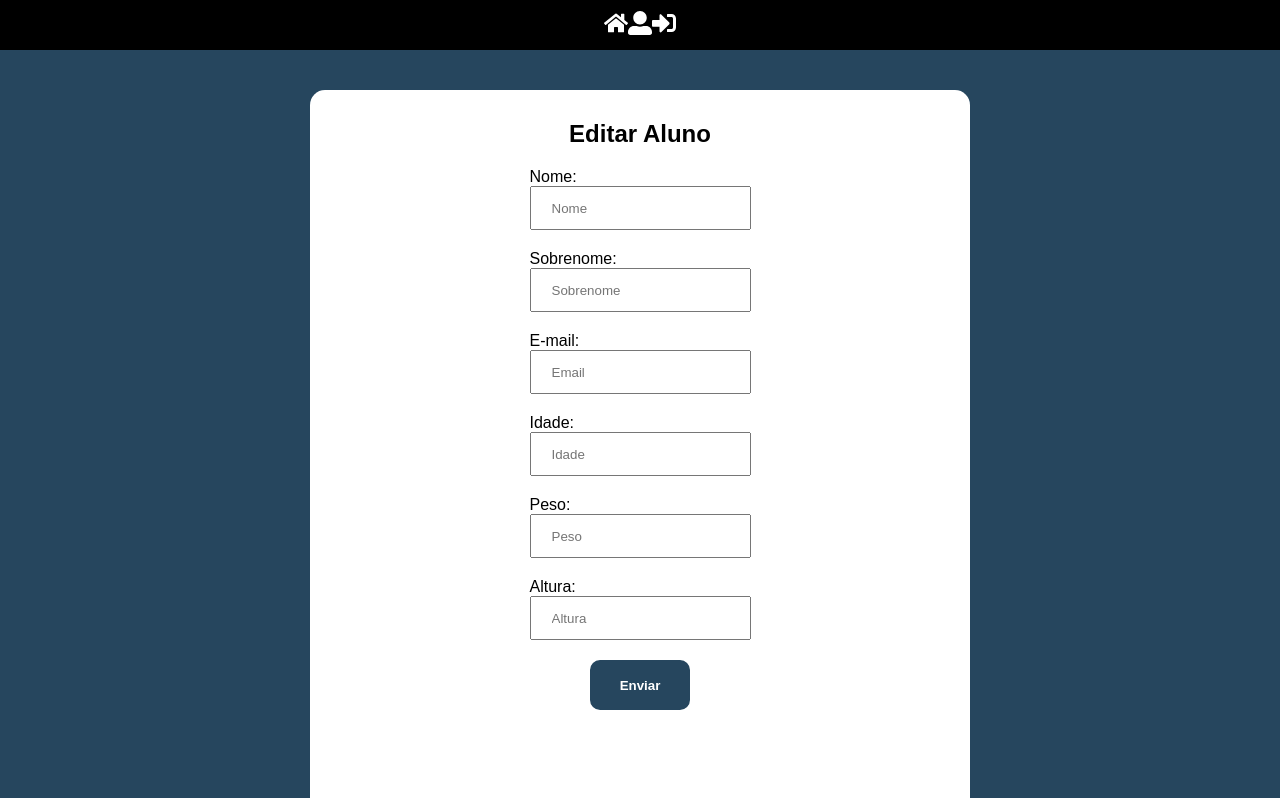
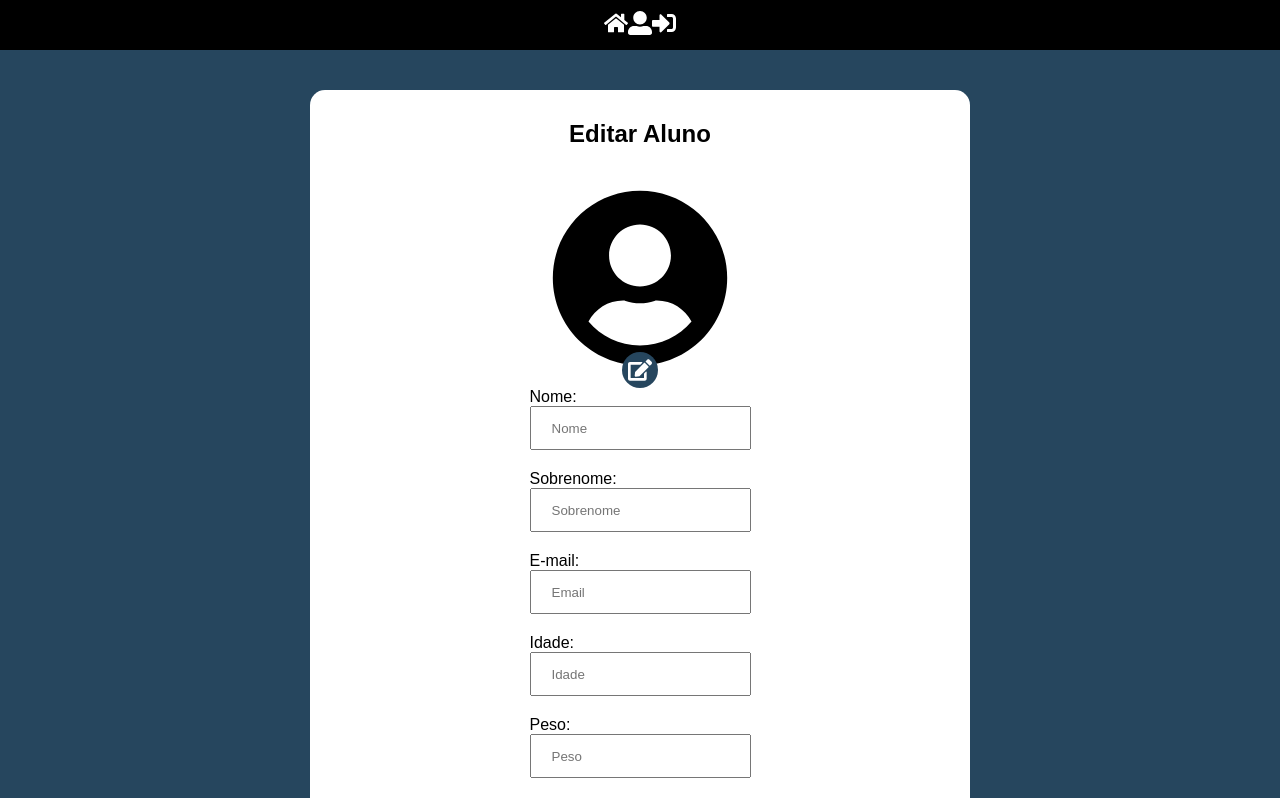
Before and after one commit to SamuelBarbosaDev/agenda_react, a React (Create React App) app: page /aluno/1/edit in a window 1280 px wide. Shown: the top 798 px of the page. Built offline with nearby package versions, Linux system fonts and the light colour scheme; no server answers.

Commit message:
feat: Editando fotos - parte 1 `Aluno`

```diff
--- a/src/components/Header/index.js
+++ b/src/components/Header/index.js
@@ -25,20 +25,20 @@ export default function Header(){
     <HeaderContent>
         <section className="header-content">
             <nav>
-                <Link to="/">
+                <a href="/">
                     <FaHome size={24}/>
-                </Link>
-                <Link to="/register">
+                </a>
+                <a href="/register">
                     <FaUserAlt size={24}/>
-                </Link>
+                </a>
                 { isLoggedIn ? (
-                    <Link onClick={handleLogout} to="/logout">
+                    <a onClick={handleLogout} href="/logout">
                         <FaPowerOff size={24}/>
-                    </Link>
+                    </a>
                 ) : (
-                    <Link to="/login">
+                    <a href="/login">
                         <FaSignInAlt size={24}/>
-                    </Link>
+                    </a>
                 )}
 
                 {isLoggedIn && <FaCircle size={24} color='#66ff33'/>}
--- a/src/pages/Aluno/index.js
+++ b/src/pages/Aluno/index.js
@@ -2,24 +2,28 @@ import React from 'react';
 import {get} from 'lodash';
 import PropTypes from 'prop-types';
 import { toast } from 'react-toastify';
-import { Title, Form } from './styled';
+import { Title, Form, ProfilePicture } from './styled';
+import { Link } from 'react-router-dom';
 import axios from '../../services/axios';
 import {useState, useEffect} from 'react';
 import { useDispatch } from 'react-redux';
 import history from '../../services/history';
 import Loading from '../../components/Loading';
 import { isEmail, isInt, isFloat } from 'validator';
+import { FaUserCircle, FaEdit } from 'react-icons/fa';
 import * as actions from '../../store/modules/auth/actions';
+
 
 export default function Aluno({ match }){
     const dispatch = useDispatch();
-    const id = get(match, 'params.id', 0);
+    const id = get(match, 'params.id', '');
     const [nome, setNome] = useState('');
     const [sobrenome, setSobrenome] = useState('');
     const [email, setEmail] = useState('');
     const [idade, setIdade] = useState('');
     const [peso, setPeso] = useState('');
     const [altura, setAltura] = useState('');
+    const [foto, setfoto] = useState('');
     const [isLoading, setIsLoading] = useState(false);
 
     useEffect(() => {
@@ -141,6 +145,17 @@ export default function Aluno({ match }){
 
             <Title>{id ? 'Editar Aluno' : 'Novo Aluno'}</Title>
 
+            {
+                id && (
+                    <ProfilePicture>
+                        {foto ? <img src={foto} alt={nome} /> : <FaUserCircle size={180} />}
+                        <a href={`/fotos/${id}`}>
+                            <FaEdit size={24} />
+                        </a>
+                    </ProfilePicture>
+                )
+            }
+
             <Form onSubmit={handleSubmit}>
                 <div>
                     <label>Nome:</label>
--- a/src/pages/Aluno/styled.js
+++ b/src/pages/Aluno/styled.js
@@ -41,3 +41,32 @@ export const Form = styled.form`
        border-color: ${color.color_2};
     }
 `;
+
+export const ProfilePicture = styled.div`
+    display: flex;
+    justify-content: center;
+    align-items: center;
+    padding: 0 0 2rem;
+    position: relative;
+    margin-top: 2rem;
+
+    img{
+        width: 18rem;
+        height: 18rem;
+        border-radius: 50%;
+    }
+
+    a{
+        display: flex;
+        align-items: center;
+        justify-content: center;
+        border: none;
+        position: absolute;
+        bottom: 0;
+        color: ${color.color_white};
+        background: ${color.color_2};
+        width: 3.6rem;
+        height: 3.6rem;
+        border-radius: 50%;
+    }
+`
--- a/src/pages/Alunos/index.js
+++ b/src/pages/Alunos/index.js
@@ -60,7 +60,7 @@ export default function Alunos(){
         <Loading isLoading={isLoading} />
         <section className="main-content">
         <h1>Alunos</h1>
-        <NovoAluno to='/aluno/'>Novo Aluno</NovoAluno>
+        <NovoAluno href='/aluno/'>Novo Aluno</NovoAluno>
         <ListaAlunos>
             {alunos.map((aluno, index) => (
                 <li key={String(aluno.id)}>
@@ -82,12 +82,12 @@ export default function Alunos(){
                         </div>
                     </section>
                     <div className='student-buttons'>
-                        <Link to={`/aluno/${aluno.id}/edit`}>
+                        <a href={`/aluno/${aluno.id}/edit`}>
                             <FaEdit className='student-button-edit' />
-                        </Link>
-                        <Link onClick={handleDeleteAsk} to={`/aluno/${aluno.id}/delete`}>
+                        </a>
+                        <a onClick={handleDeleteAsk} href={`/aluno/${aluno.id}/delete`}>
                             <FaWindowClose className='student-button-delete' />
-                        </Link>
+                        </a>
                         <FaExclamation
                             size={16}
                             display="none"
--- a/src/pages/Alunos/styled.js
+++ b/src/pages/Alunos/styled.js
@@ -64,7 +64,7 @@ export const ListaAlunos = styled.ul`
     }
 `
 
-export const NovoAluno = styled(Link)`
+export const NovoAluno = styled.a`
     display: block;
     padding: 2rem 0 1rem 0;
 `
```
